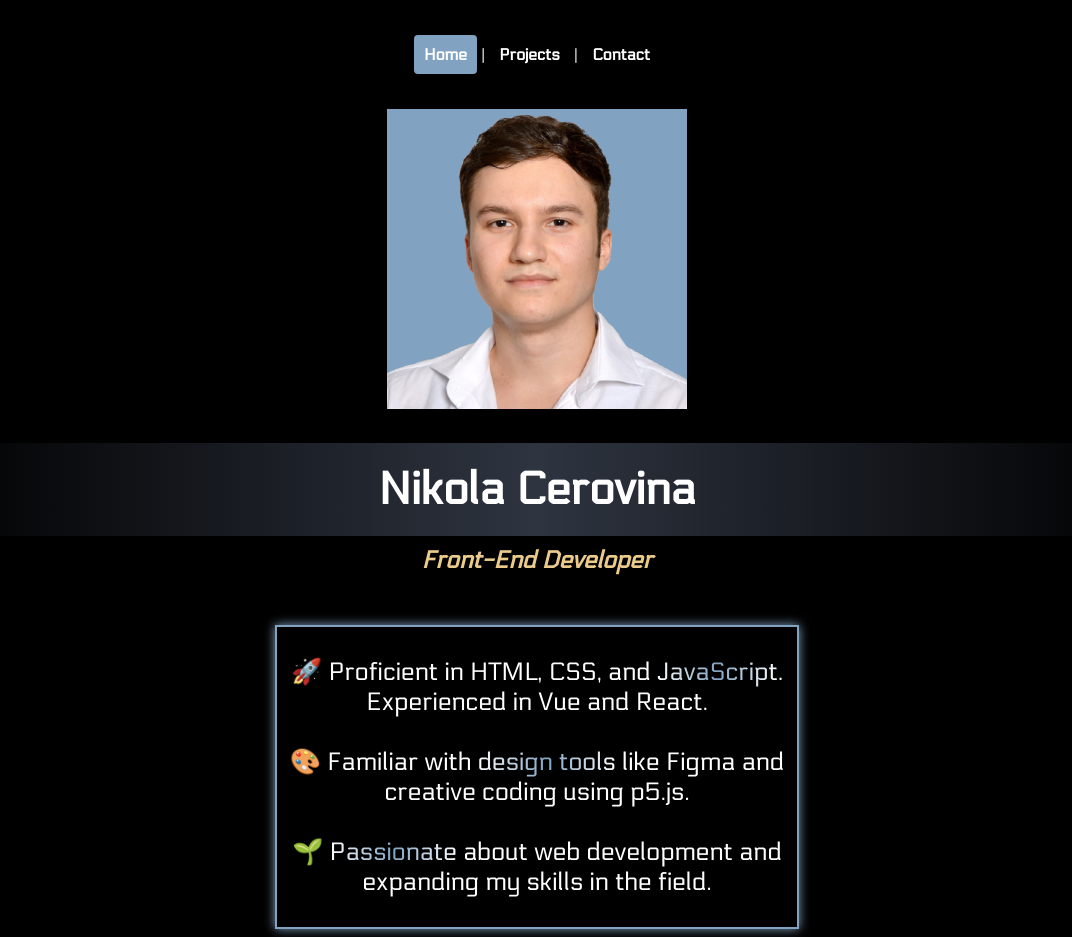
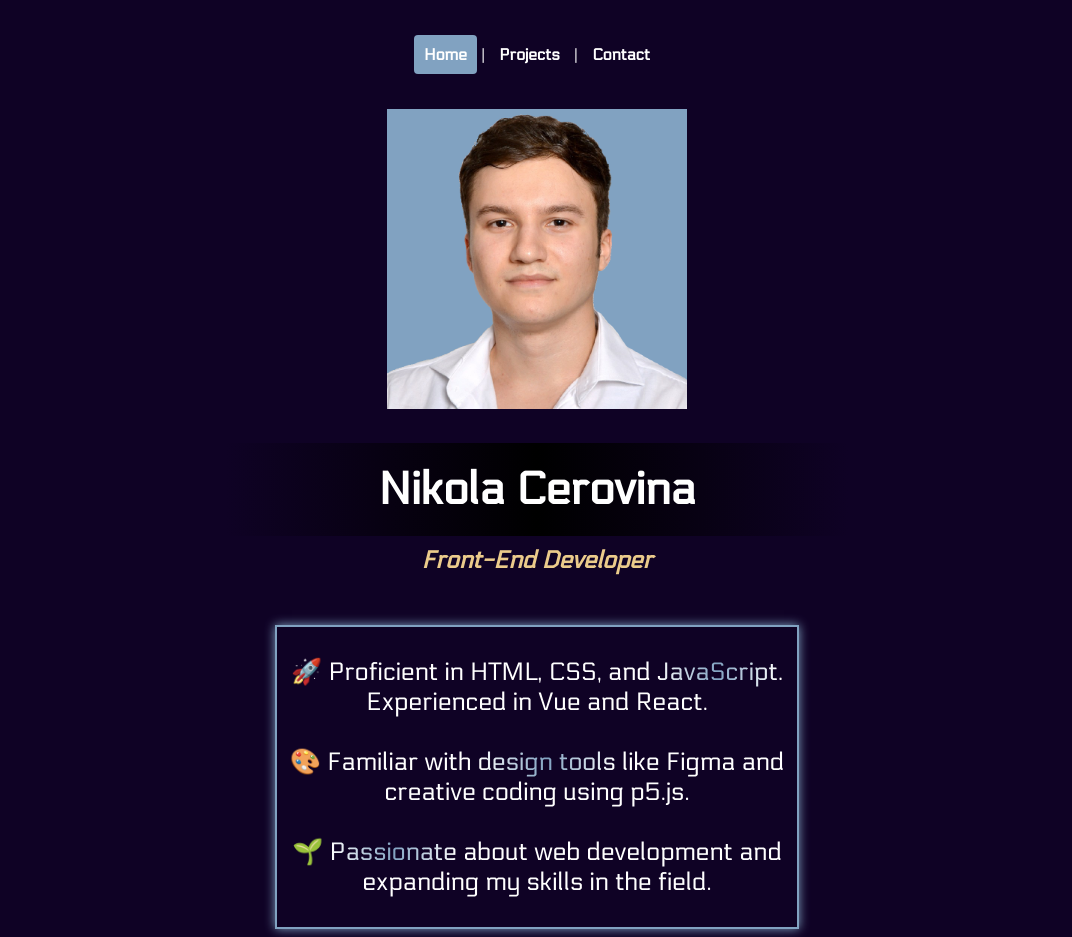
Before and after one commit to cerovina/Website-Vue-Router, a Vue app: page / in a window 1280 px wide. Shown: the whole page, without its empty margins (103-1175 px from the left). Built offline with nearby package versions, Linux system fonts and the light colour scheme.

Commit message:
Changed style

```diff
--- a/src/assets/global.css
+++ b/src/assets/global.css
@@ -1,5 +1,5 @@
 body {
-    background-color: black;
+    background-color: #0F0225;
     animation: fade-in 2s ease-in-out;
 }
 
@@ -69,7 +69,7 @@ p {
     margin-top: 20px;
     padding-top: 20px;
     padding-bottom: 20px;
-    background: linear-gradient(to right, black, #2E3440, black);
+    background: linear-gradient(to right, #0F0225, #0F0225,  black, #0F0225, #0F0225);
   }
 
   .link {
```
